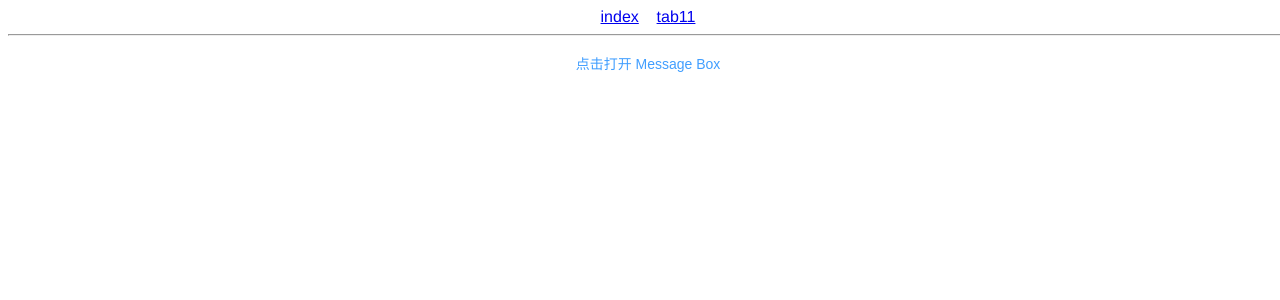
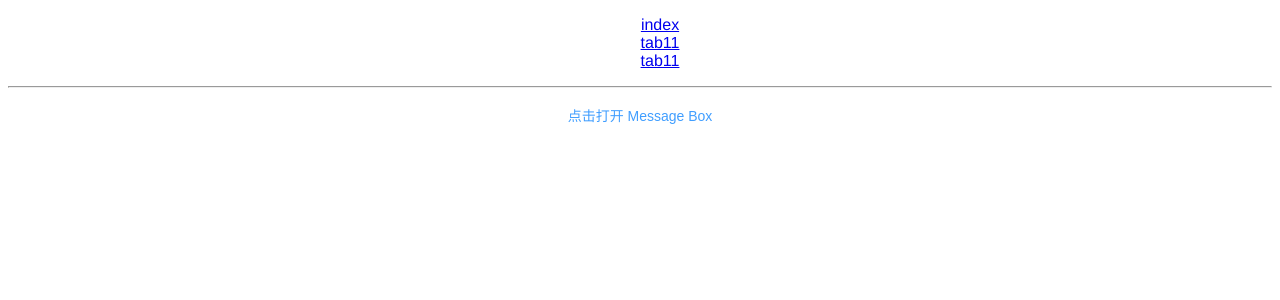
Before and after one commit to janicedong0214/dswz, a Vue app in the folder frontend/frontend-vue/: page / in a window 1280 px wide. Shown: the top 300 px of the page. Built offline with nearby package versions, Linux system fonts and the light colour scheme.

Commit message:
更新：vue生命周期及部分样式

```diff
--- a/frontend/frontend-vue/public/index.html
+++ b/frontend/frontend-vue/public/index.html
@@ -6,12 +6,6 @@
     <meta name="viewport" content="width=device-width,initial-scale=1.0">
     <link rel="icon" href="<%= BASE_URL %>favicon.ico">
     <title>frontend-vue</title>
-    <style>
-      html,body{
-        height: 100%;
-        width: 100%;
-      }
-    </style>
   </head>
   <body>
     <noscript>
--- a/frontend/frontend-vue/src/App.vue
+++ b/frontend/frontend-vue/src/App.vue
@@ -1,7 +1,10 @@
 <template>
   <div id="app">
-    <router-link to="/">index</router-link>&nbsp;&nbsp;&nbsp;
-    <router-link to="/tab11">tab11</router-link>
+    <ul>
+      <li><router-link to="/">index</router-link></li>
+      <li><router-link to="/tab11">tab11</router-link></li>
+      <li><router-link to="/main">tab11</router-link></li>
+    </ul>
     <hr/>
     <router-view></router-view>
   </div>
@@ -22,13 +25,11 @@
 </script>
 
 <style>
-#app {
-  font-family: 'Avenir', Helvetica, Arial, sans-serif;
-  -webkit-font-smoothing: antialiased;
-  -moz-osx-font-smoothing: grayscale;
-  text-align: center;
-  color: #2c3e50;
-  padding: 0;
-  margin: 0;
-}
+    #app {
+        font-family: 'Avenir', Helvetica, Arial, sans-serif;
+        text-align: center;
+    }
+    li{
+        list-style: none;
+    }
 </style>
--- a/frontend/frontend-vue/src/router.js
+++ b/frontend/frontend-vue/src/router.js
@@ -2,6 +2,7 @@ import Vue from 'vue'
 import Router from 'vue-router'
 import Tab11 from './test/keepAlive/Tab11'
 import Index from './test/keepAlive/index';
+import Main from './test/ref/Main'
 Vue.use(Router);
 
 export default new Router({
@@ -15,6 +16,11 @@ export default new Router({
             path:'/Tab11',
             name:'/Tab11',
             component:Tab11
+        },
+        {
+            path:'/main',
+            name:'/main',
+            component:Main
         }
     ]
 })
--- a/frontend/frontend-vue/src/test/keepAlive/index.vue
+++ b/frontend/frontend-vue/src/test/keepAlive/index.vue
@@ -5,7 +5,7 @@
 </template>
 
 <script>
-    import getData from '../jsonp.js'
+    // import getData from '../jsonp.js'
     export default {
         data() {
             return {
@@ -17,7 +17,7 @@
             }
         },
         created(){
-            getData();
+            // getData();
             this.$loading.show('loading...');
             setTimeout(() => {
                 this.$loading.hide();
--- /dev/null
+++ b/frontend/frontend-vue/src/test/ref/Main.vue
@@ -0,0 +1,58 @@
+<template>
+    <div id="main">
+        <p>main component</p>
+        <hr>
+        <Sub ref="child"></Sub>
+        <button @click="getVal">getData</button>
+        <input v-model="data"/>
+        <ul>
+            <li v-for="item in list">
+                {{ item.likes.color }}
+            </li>
+        </ul>
+    </div>
+</template>
+
+<script>
+    import Sub from './Sub'
+    export default {
+        name: "Main",
+        data(){
+            return{
+                data:'0',
+                list:[
+                    {
+                        age:1,
+                        name:2,
+                        likes:{
+                            color:'#f00'
+                        }
+                    },
+                    {
+                        age:10,
+                        name:20,
+                        likes:{
+                            color:'#fff'
+                        }
+                    }
+                ]
+            }
+        },
+        mounted(){
+            console.log(this.$refs)
+            // this.$refs.child.focus();
+        },
+        components:{
+            Sub
+        },
+        methods:{
+            getVal(){
+                this.data = this.$refs.child.age
+            }
+        }
+    }
+</script>
+
+<style scoped>
+
+</style>
--- /dev/null
+++ b/frontend/frontend-vue/src/test/ref/Sub.vue
@@ -0,0 +1,21 @@
+<template>
+    <div id="sub">
+        <h4>child</h4>
+        please input your age: <input type="text" v-model="age"/>
+    </div>
+</template>
+
+<script>
+    export default {
+        name: "Sub",
+        data(){
+            return{
+                age:0
+            }
+        }
+    }
+</script>
+
+<style scoped>
+
+</style>
```
Also changed, not shown: frontend/frontend-vue/src/test/jsonp.js (+2 -2 lines), frontend/frontend-vue/test.html (added, +30 -0 lines).
